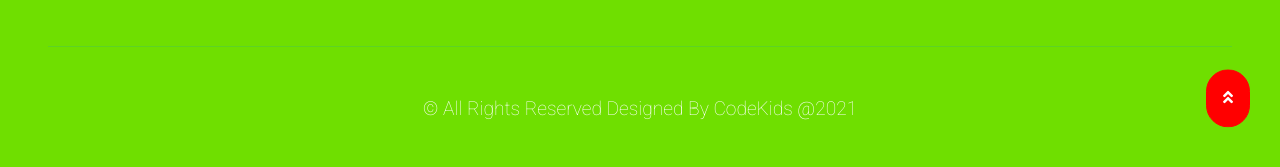
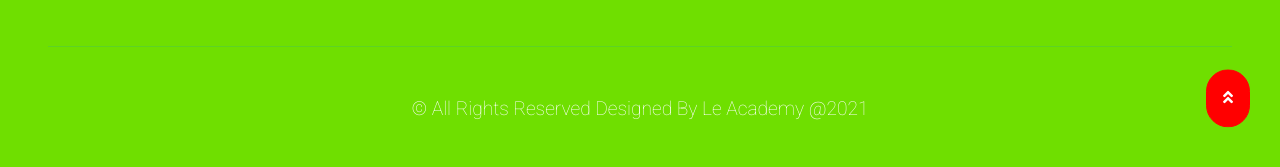
Before and after one commit to codegymdanang/leacademy, a Jekyll site: the page built from index.html, in a window 1280 px wide and 900 px high, scrolled down 7937 px. Shown: the part 728-895 px from the top of the window. Built offline with Jekyll 4.4.1, drawn with Linux system fonts in a browser that asks for light colours; nearby versions of some CDN libraries; the list of posts is cut into pages by our own code.

```diff
--- a/_includes/footer.html
+++ b/_includes/footer.html
@@ -58,7 +58,7 @@
     </div>
     <div class="container-fluid pt-5" style="border-top: 1px solid rgba(23, 162, 184, .2);;">
         <p class="m-0 text-center text-white">
-            &copy; All Rights Reserved Designed By CodeKids @2021
+            &copy; All Rights Reserved Designed By Le Academy @2021
 
         </p>
     </div>
```
